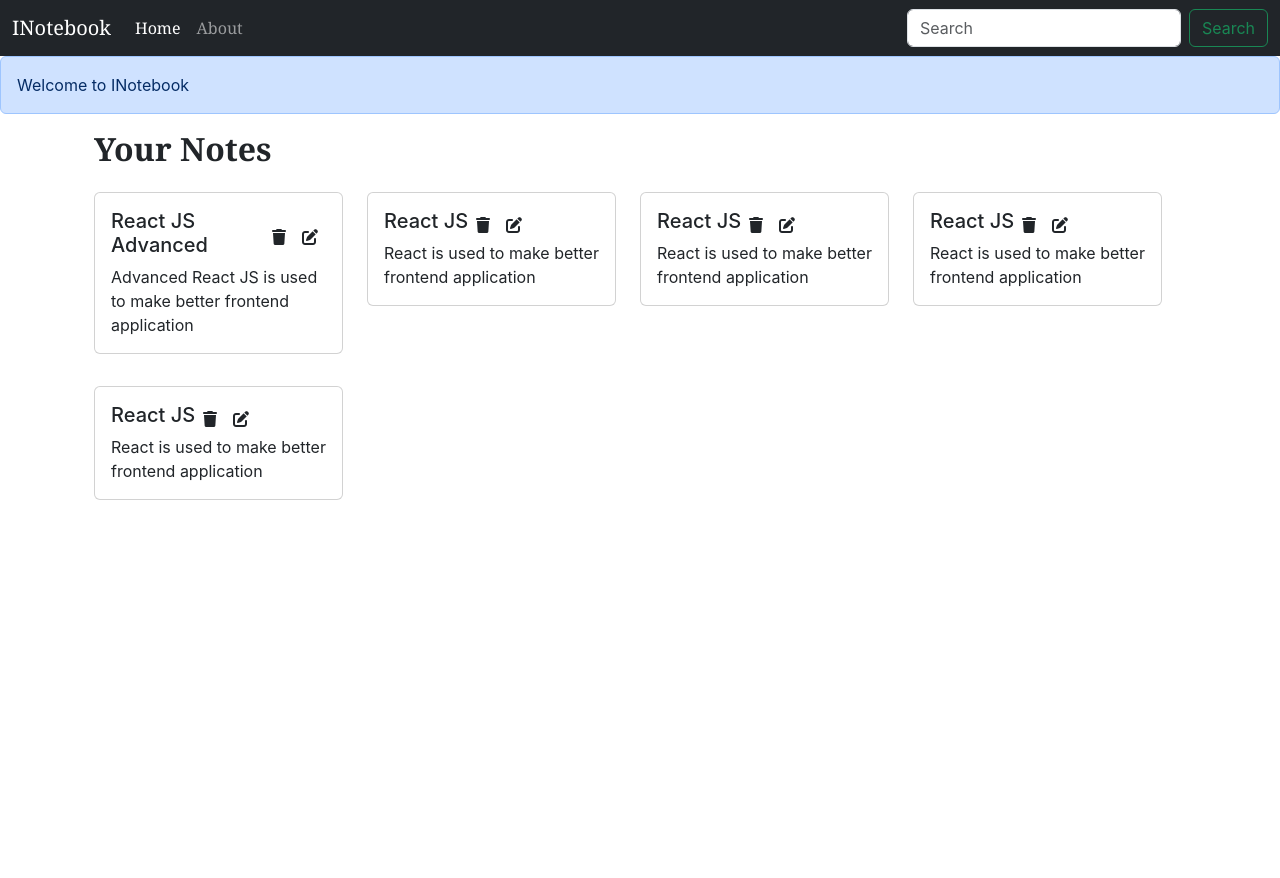
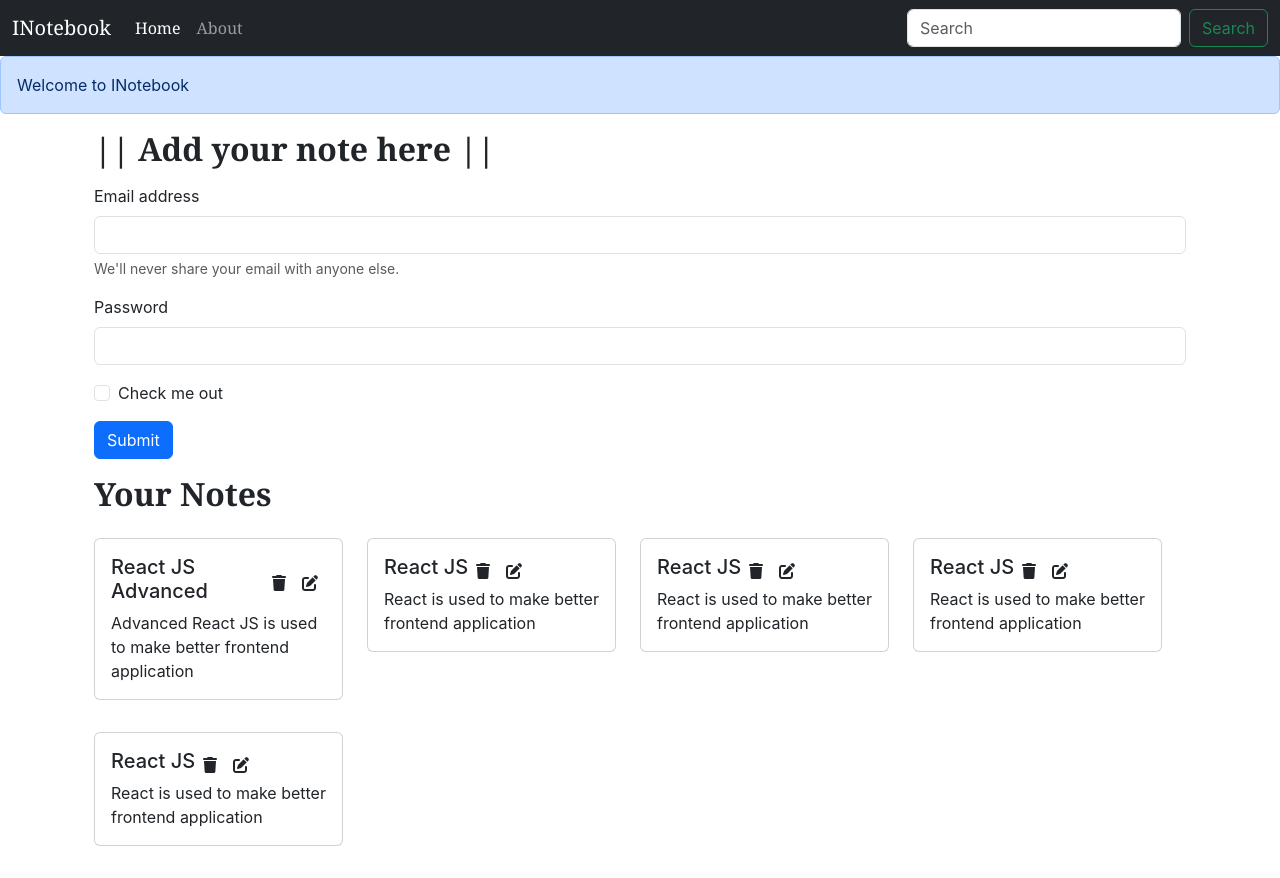
Before and after one commit to singhnaman320/INotebook, a React (Create React App) app in the folder inotebook/: page / in a window 1280 px wide. Before the commit the page ends 800 px from the top, so only its background shows below. Built offline with nearby package versions, Linux system fonts and the light colour scheme.

Commit message:
Adding AddNote componenet to Home.js

```diff
--- a/inotebook/src/components/Home.js
+++ b/inotebook/src/components/Home.js
@@ -1,11 +1,12 @@
 // rface -> react arrow functional component with export
+import AddNote from "./AddNote";
 import Notes from "./Notes";
 
 const Home = () => {
 
   return (
     <div>
-
+      <AddNote/>
       <Notes/>
     </div>
   )
```
